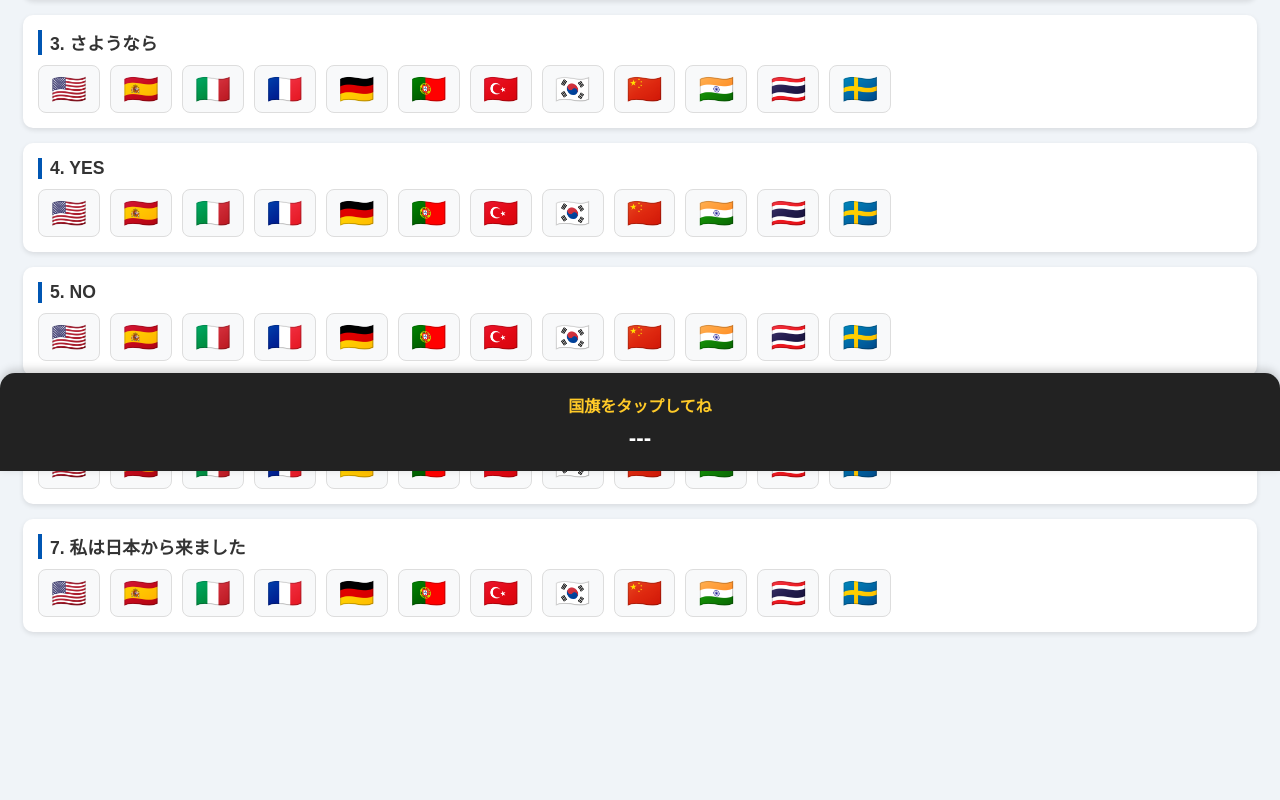
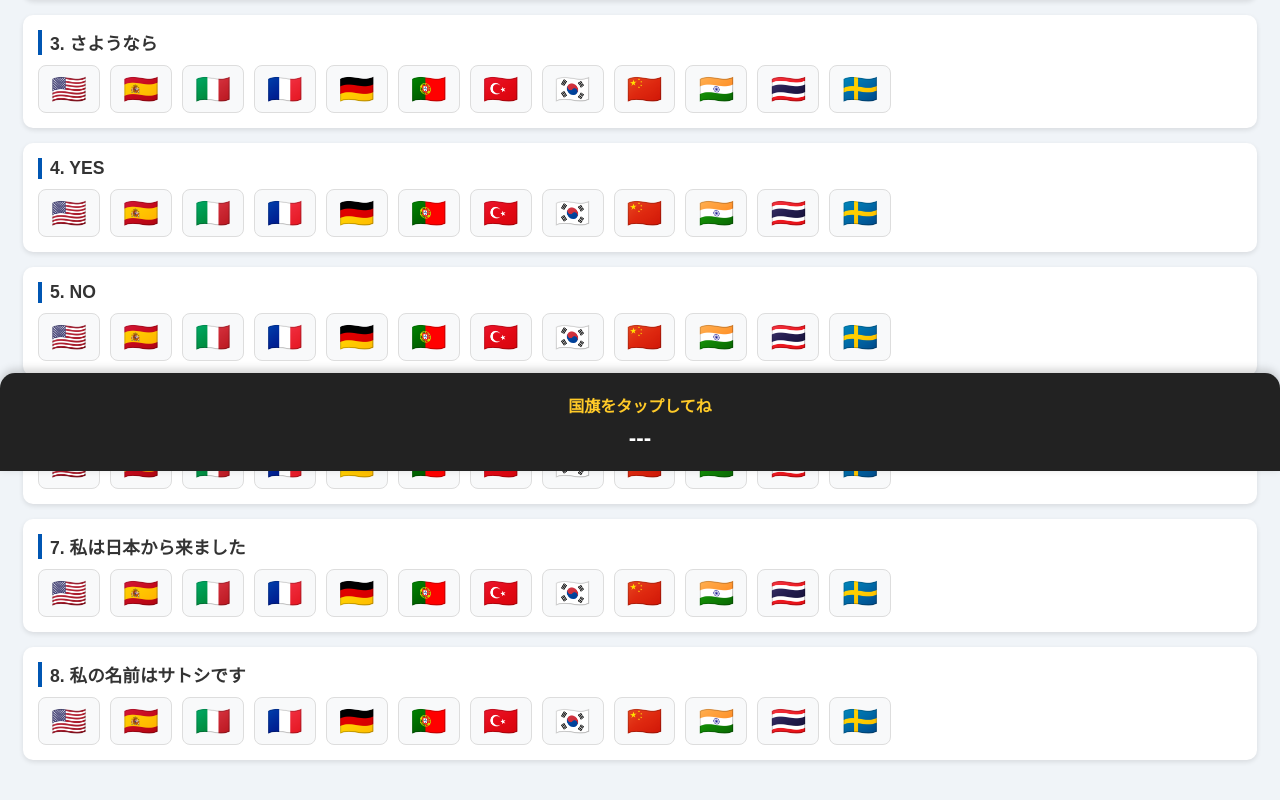
Before and after one commit to nigaoekaoichi/yosoji_trip, a plain HTML site: page index.html in a window 1280 px wide. Shown: the part 329-1129 px from the top of the page. Drawn offline with Linux system fonts and the light colour scheme.

Commit message:
Update index.html

```diff
--- a/index.html
+++ b/index.html
@@ -154,6 +154,26 @@
         </div>
     </div>
 
+    <!-- ⑧ 私の名前はサトシです -->
+    <div class="card">
+        <div class="phrase-title">8. 私の名前はサトシです</div>
+        <div class="flag-container">
+            <button class="flag-btn" title="英語" onclick="speak('My name is Satoshi.', 'マイ ネーム イズ サトシ', 'en-US')">🇺🇸</button>
+            <button class="flag-btn" title="スペイン語" onclick="speak('Me llamo Satoshi.', 'メ リャモ サトシ', 'es-ES')">🇪🇸</button>
+            <button class="flag-btn" title="イタリア語" onclick="speak('Mi chiamo Satoshi.', 'ミ キアーモ サトシ', 'it-IT')">🇮🇹</button>
+            <button class="flag-btn" title="フランス語" onclick="speak('Je m\'appelle Satoshi.', 'ジュ マペル サトシ', 'fr-FR')">🇫🇷</button>
+            <button class="flag-btn" title="ドイツ語" onclick="speak('Ich heiße Satoshi.', 'イッヒ ハイセ サトシ', 'de-DE')">🇩🇪</button>
+            <button class="flag-btn" title="ポルトガル語" onclick="speak('Chamo-me Satoshi.', 'シャモ メ サトシ', 'pt-PT')">🇵🇹</button>
+            <button class="flag-btn" title="トルコ語" onclick="speak('Benim adım Satoshi.', 'ベニム アドゥム サトシ', 'tr-TR')">🇹🇷</button>
+            <button class="flag-btn" title="韓国語" onclick="speak('제 이름은 사토시입니다.', 'チェ イロムン サトシイムニダ', 'ko-KR')">🇰🇷</button>
+            <button class="flag-btn" title="中国語" onclick="speak('我叫サトシ。', 'ウォー ジァオ サトシ', 'zh-CN')">🇨🇳</button>
+            <button class="flag-btn" title="ヒンドゥー語" onclick="speak('मेरा नाम सातोशी है।', 'メーラー ナーム サトシ ハィ', 'hi-IN')">🇮🇳</button>
+            <button class="flag-btn" title="タイ語" onclick="speak('ผมชื่อซาโตชิครับ', 'ポム チュー サトシ クラップ（男性用）', 'th-TH')">🇹🇭</button>
+            <button class="flag-btn" title="スウェーデン語" onclick="speak('Jag heter Satoshi.', 'ヤーグ ヘーテル サトシ', 'sv-SE')">🇸🇪</button>
+        </div>
+    </div>
+
+
     <!-- 画面下部に固定される結果表示パネル -->
     <div id="display-panel">
         <div id="text-sub">国旗をタップしてね</div>
```
